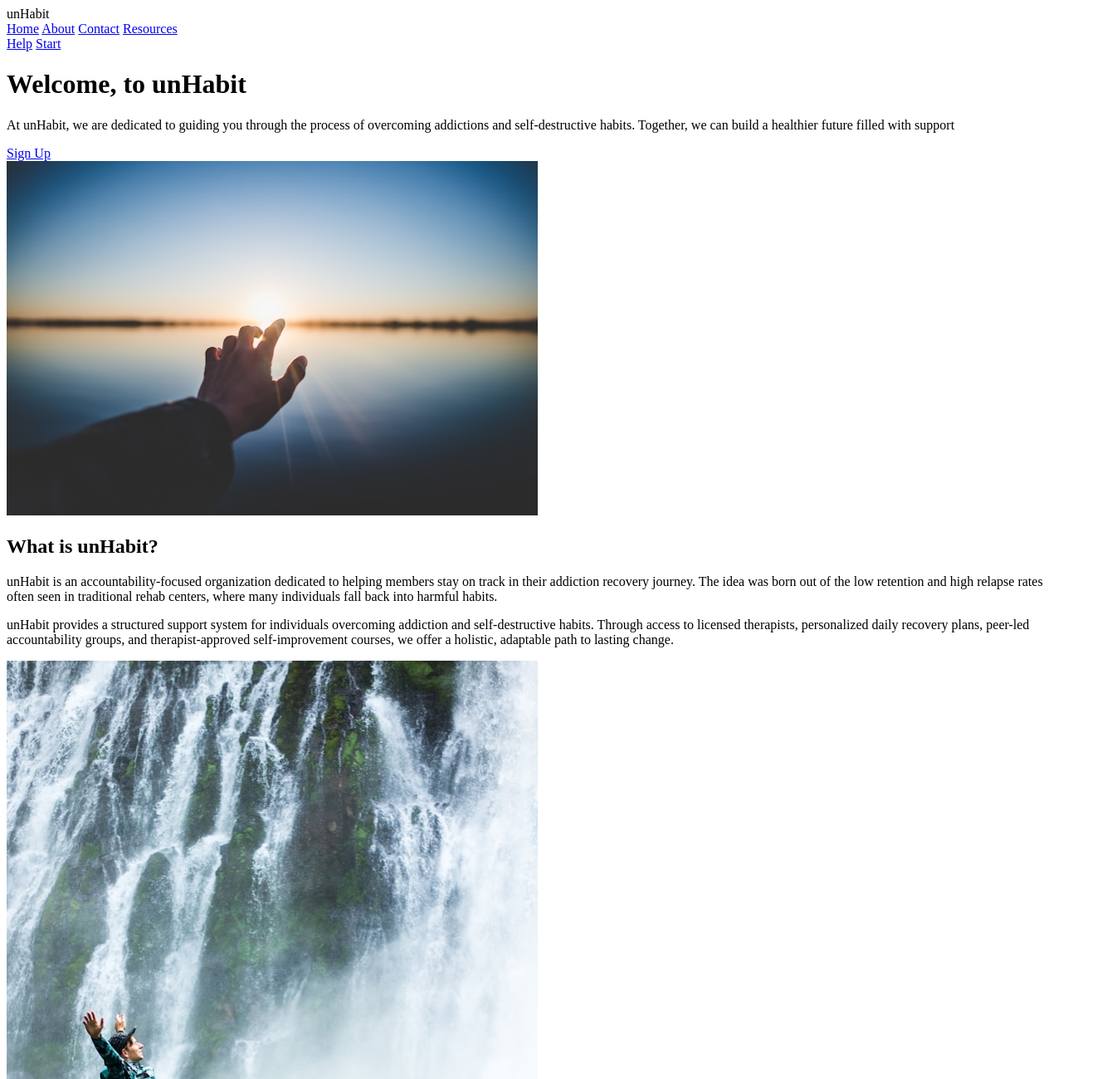
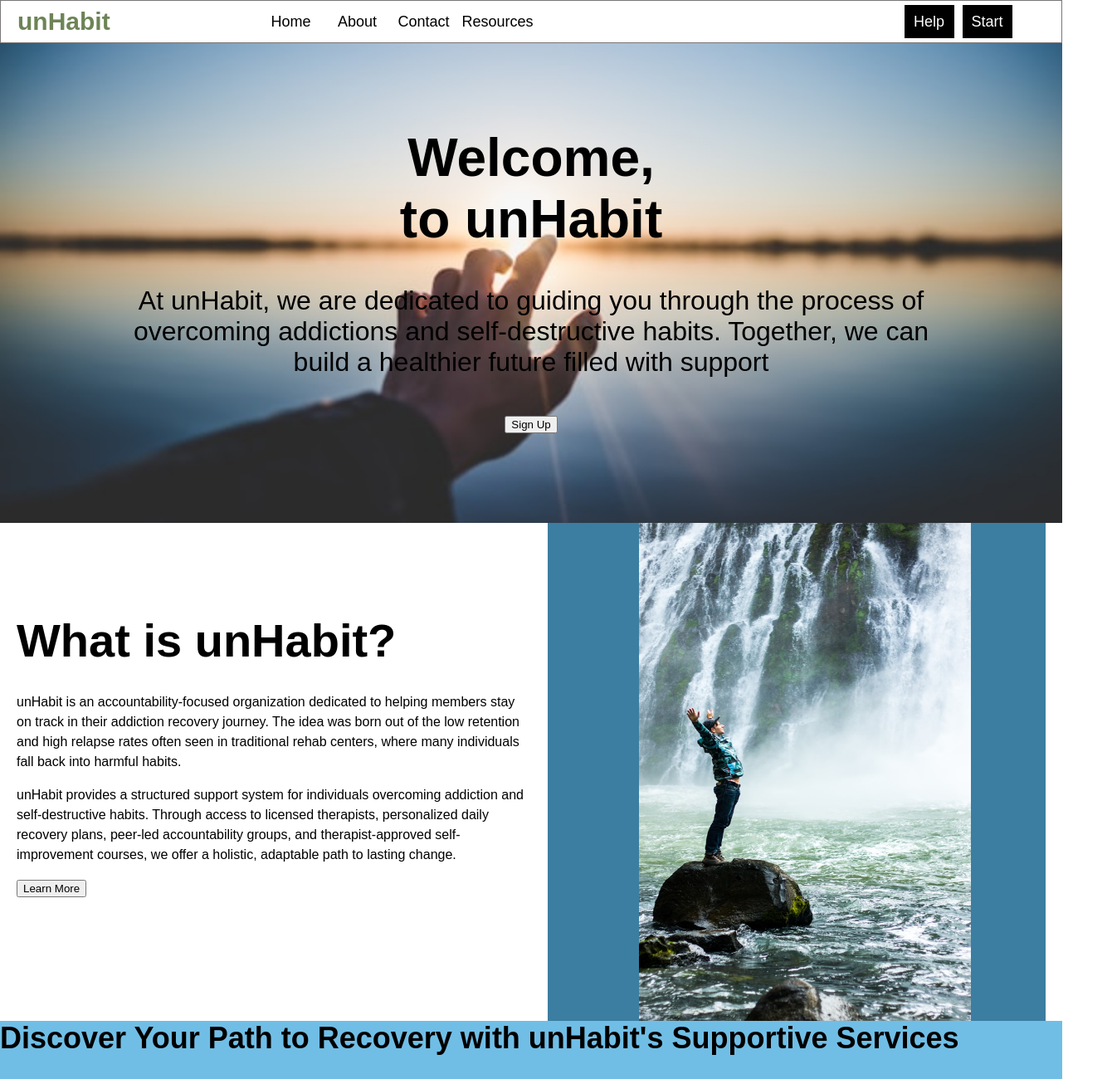
Before and after one commit to raevmood/unHabit-Assessment-Project, a plain HTML site: page index.html in a window 1280 px wide. Shown: the top 1300 px of the page at 83% size, 1340 px wide, since content can reach past the window. Drawn offline with Linux system fonts and the light colour scheme.

Commit message:
Styled up to the product carousel

```diff
--- a/index.html
+++ b/index.html
@@ -12,39 +12,37 @@
       unHabit
     </div>
     <div class="middle-section">
-      <a href="index.html">Home</a>
-      <a href="#about">About</a>
-      <a href="#contact">Contact</a>
-      <a href="#resources">Resources</a>
+      <button class="middle-nav">Home</button>
+      <button class="middle-nav">About</button>
+      <button class="middle-nav">Contact</button>
+      <button class="middle-nav">Resources</button>
     </div>
     <div class="right-section">
-      <a href="#help">Help</a>
-      <a href="#start">Start</a>
+      <button class="right-nav">Help</button>
+      <button class="right-nav">Start</button>
       </div>
   </nav>
   <header>
     <div class="header-content">
-      <h1>Welcome, to unHabit</h1>
+      <h1 class="welcome">Welcome,<br>to unHabit</h1>
       <p>At unHabit, we are dedicated to guiding you through the process of overcoming addictions and self-destructive habits. Together, we can build a healthier future filled with support</p>
-      <a href="#start" class="start-button">Sign Up</a>
-    </div>
-    <div class="header-image">
-      <img src="assets/home.jpg"/>
+      <button class="sign-button">Sign Up</button>
     </div>
   </header>
   <section id="about" class="about-section">
     <div class="about-content">
-      <h2>What is unHabit?</h2>
+      <h2 class="about-header">What is unHabit?</h2>
       <p>unHabit is an accountability-focused organization dedicated to helping members stay on track in their addiction recovery journey. The idea was born out of the low retention and high relapse rates often seen in traditional rehab centers, where many individuals fall back into harmful habits.</p>
       <p>unHabit provides a structured support system for individuals overcoming addiction and self-destructive habits. Through access to licensed therapists, personalized daily recovery plans, peer-led accountability groups, and therapist-approved self-improvement courses, we offer a holistic, adaptable path to lasting change.</p>
+      <div class="about-button">
+        <button class="learn-button">Learn More</button>
+      </div>
     </div>
-    <div class="about-image">
-      <img src="assets/about.jpg"/>
+    <div class="about-image-container">
+      <img src="assets/about.jpg" class="about-image"/>
     </div>
-    <div class="about-button">
-      <button class="learn-button">Learn More</button>
-    </div>
-  </section id=products class="products-section">
+  </section>
+  <section id=products class="products-section">
     <div class="products-header">
       <h2>Discover Your Path to Recovery with unHabit's Supportive Services</h2>
     </div>
@@ -53,24 +51,29 @@
         <img src="assets/journey.jpg" class="journey-pic" />
         <h3>Personalised plans tailored to your unique recovery journey</h3>
         <p>We’re here to help you personally,and we’ll tailor our recovery plan to your needs.</p>
+        <button class="product-button">Learn More</button>
       </div>
       <div class="product">
         <img src="assets/group.jpg" class="accountability-pic" />
         <h3>Ongoing Peer Support groups to keep you on track </h3>
         <p>Our peer support groups are made to offer you support and accountaility, every step of the way</p>
+        <button class="product-button">Learn More</button>
       </div>
       <div class="product">
         <img src="assets/therapy.jpg" class="therapy-pic" />
         <h3>Access Professional Therapy for lasting change</h3>
         <p>Engage with our wide network of licenced behavioral therapists, from the comfort of your home.</p>
+        <button class="product-button">Learn More</button>
       </div>
       <div class="product">
         <img src="assets/growth.jpg" class="growth-pic" />
         <h3>Transform your life with Personal growth courses</h3>
         <p>We intend to get all out members fully prepped for their lives post-addiction.</p>
+        <button class="product-button">Learn More</button>
       </div>
     </div>
-  </section class=faqs>
+  </section>
+  <section class=faqs>
     <div class="faqs-header">
       <h2>Frequently Asked Questions about unHabit</h2>
     </div>
--- a/style/style.css
+++ b/style/style.css
@@ -0,0 +1,162 @@
+body {
+  margin: 0;
+  padding: 0;
+  font-family: Arial, sans-serif;
+  padding-top: 50px;
+}
+
+nav {
+  position: fixed;
+  top: 0;
+  left: 0;
+  right: 0;
+  background-color: rgb(255, 255, 255);
+  height: 50px;
+  display: flex;
+  flex-direction: row;
+  justify-content: space-between;
+  align-items: center;
+  border: #787676 1px solid;
+}
+
+.logo {
+  margin-left: 20px;
+  font-size: 30px;
+  color: rgb(109, 132, 86);
+  flex: 1;
+  font-weight: bold;
+}
+
+.middle-section {
+  display: flex;
+  flex-direction: row;
+  flex: 2;
+  margin-left: 100px;
+}
+
+.middle-nav {
+  width: 80px;
+  height: 50px;
+  background-color: rgb(255, 255, 255);
+  border: none;
+  font-size: 18px;
+}
+
+.right-section {
+  display: flex;
+  flex-direction: row;
+  flex: 1;
+  margin-left: 400px;
+
+}
+
+.right-nav {
+  width: 60px;
+  height: 40px;
+  margin-right: 10px;
+  background-color: rgb(0, 0, 0);
+  border: none;
+  font-size: 18px;
+  color: #ffffff;
+}
+
+header {
+  background-image: url('../assets/home.jpg');
+  background-size: cover;
+  background-position: center;
+  background-repeat: no-repeat;
+  height: 600px;
+  margin-top: -20px;
+  display: flex;
+  flex-direction: column;
+  align-items: center;
+  text-align: center;
+  margin-bottom: 0px;
+}
+
+.header-content {
+  margin-top: 80px;
+  font-size: 32px;
+  width : 968px;
+}
+
+.welcome {
+  color: rgb(0, 0, 0);
+  font-size: 64px;
+  font-weight: bold;
+}
+
+.about-section {
+  display: flex;
+  flex-direction: row;
+  align-items: center;
+  font-size: 24px;
+  color: rgb(0, 0, 0);
+  height: 650px;
+  margin-top: -22.5px;
+}
+
+.about-image-container {
+  width: 600px;
+  height: 600px;
+  margin-right: 20px;
+  background-color: #3B7EA1;
+  margin-top:-5px;
+  display: flex;
+  justify-content: center;
+}
+
+.about-image {
+  width: 400px;
+  height: 600px;
+  margin-left: 20px;
+}
+
+.about-content {
+  flex: 1;
+  padding: 20px;
+  font-size: 16px;
+  line-height: 1.5;
+  font-weight: normal;
+  color: rgb(0, 0, 0);
+  margin-bottom: 100px;
+}
+
+.about-header {
+  font-size: 56px;
+  margin-bottom: 20px;
+}
+
+.products-section {
+  font-size: 24px;
+  background-color: #70BEE6;
+  margin-top: -57.5px;
+}
+
+.products-content {
+  display: flex;
+  flex-direction: row;
+  justify-content: center;
+  align-items: center;
+  padding: 20px;
+}
+
+.product img {
+  width: 300px;
+  height: 300px;
+  margin: 10px;
+  border-radius: 10px;
+}
+
+.product {
+  text-align: center;
+  margin: 20px;
+  background-color: black;
+  color: rgb(255, 255, 255);
+}
+
+.faqs {
+  font-size: 24px;
+  background-color: #70BEE6;
+  padding: 20px;
+}
```
